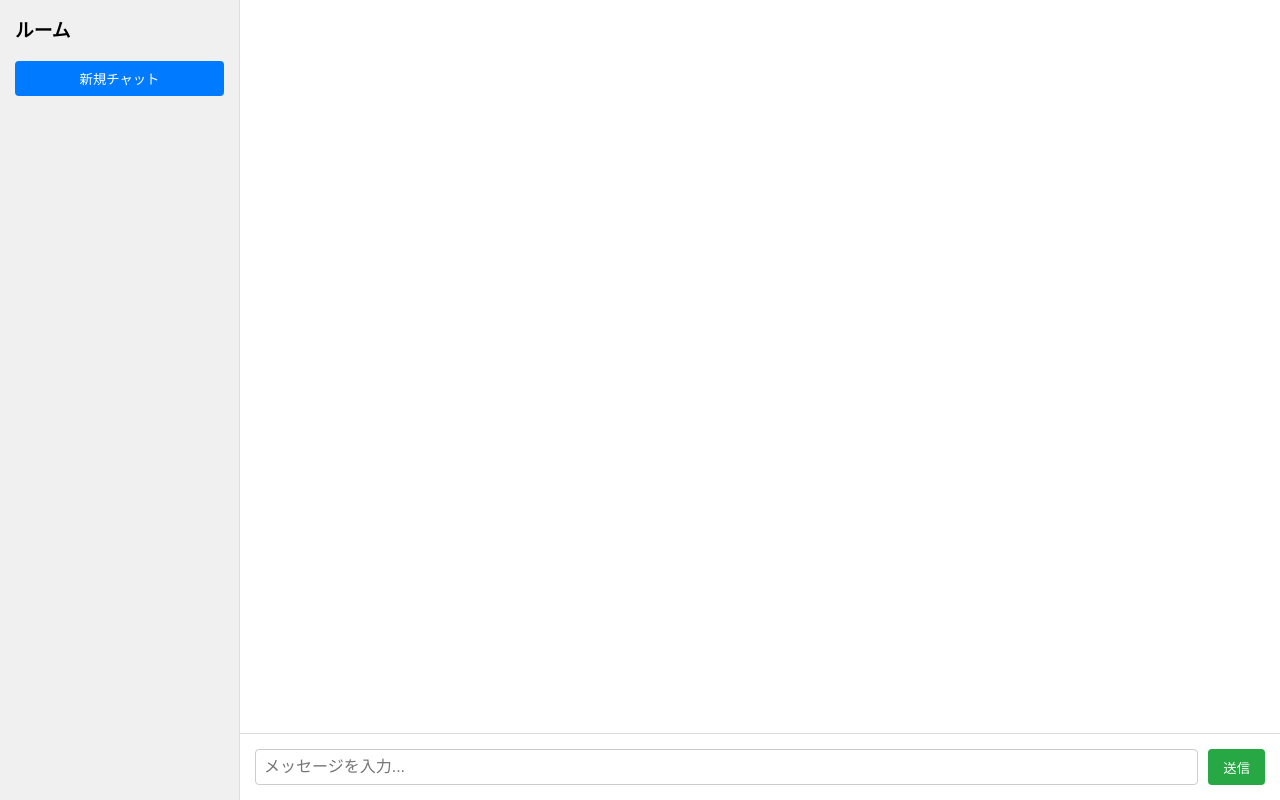
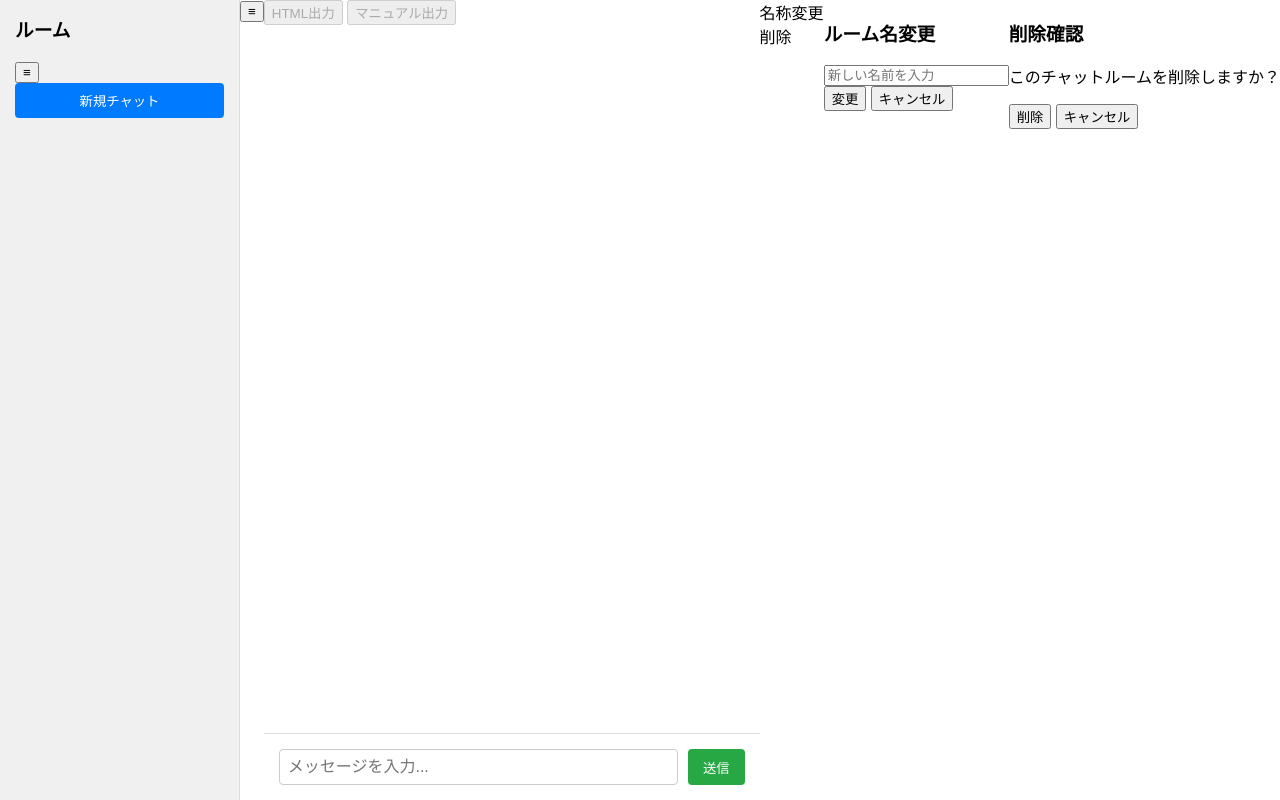
Before and after one commit to YaMac33/AIChat2, a Flask app: page / in a window 1280 px wide. Run offline with Flask 3, Linux system fonts and the light colour scheme; data that the repository does not hold is empty.

Commit message:
Update index.html

```diff
--- a/templates/index.html
+++ b/templates/index.html
@@ -10,19 +10,66 @@
 <body>
 
   <!-- 左側のサイドバー -->
-  <div class="sidebar">
-    <h3>ルーム</h3>
+  <div class="sidebar" id="sidebar">
+    <div class="sidebar-header">
+      <h3>ルーム</h3>
+      <button id="toggle-sidebar-btn" class="toggle-btn">≡</button>
+    </div>
     <button id="new-chat-btn">新規チャット</button>
     <ul id="rooms"></ul>
   </div>
 
+  <!-- サイドバー切り替えボタン（サイドバーが非表示の時に表示） -->
+  <div class="sidebar-toggle-hidden" id="sidebar-toggle-hidden">
+    <button id="show-sidebar-btn" class="toggle-btn">≡</button>
+  </div>
+
   <!-- 右側のメインチャット画面 -->
-  <div class="main-chat">
+  <div class="main-chat" id="main-chat">
+    <!-- ヘッダーエリア -->
+    <div class="chat-header">
+      <div class="chat-actions">
+        <button id="export-html-btn" class="action-btn" disabled>HTML出力</button>
+        <button id="export-manual-btn" class="action-btn" disabled>マニュアル出力</button>
+      </div>
+    </div>
+
     <!-- メッセージが表示されるエリア -->
     <div id="chat"></div>
+
     <!-- メッセージ入力エリア -->
     <div class="input-area">
       <input id="prompt" placeholder="メッセージを入力..." /><button id="send-btn">送信</button>
+    </div>
+  </div>
+
+  <!-- コンテキストメニュー -->
+  <div id="context-menu" class="context-menu">
+    <div class="context-menu-item" id="rename-room">名称変更</div>
+    <div class="context-menu-item" id="delete-room">削除</div>
+  </div>
+
+  <!-- 名称変更モーダル -->
+  <div id="rename-modal" class="modal">
+    <div class="modal-content">
+      <h3>ルーム名変更</h3>
+      <input type="text" id="rename-input" placeholder="新しい名前を入力">
+      <div class="modal-buttons">
+        <button id="rename-confirm">変更</button>
+        <button id="rename-cancel">キャンセル</button>
+      </div>
+    </div>
+  </div>
+
+  <!-- 削除確認モーダル -->
+  <div id="delete-modal" class="modal">
+    <div class="modal-content">
+      <h3>削除確認</h3>
+      <p>このチャットルームを削除しますか？</p>
+      <div class="modal-buttons">
+        <button id="delete-confirm">削除</button>
+        <button id="delete-cancel">キャンセル</button>
+      </div>
     </div>
   </div>
 
```
